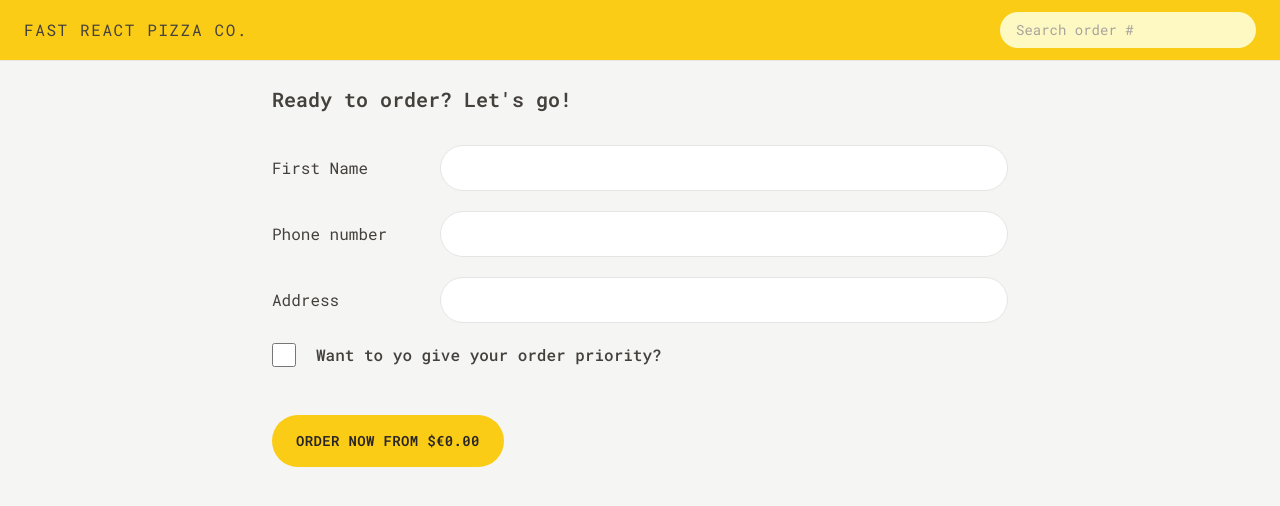
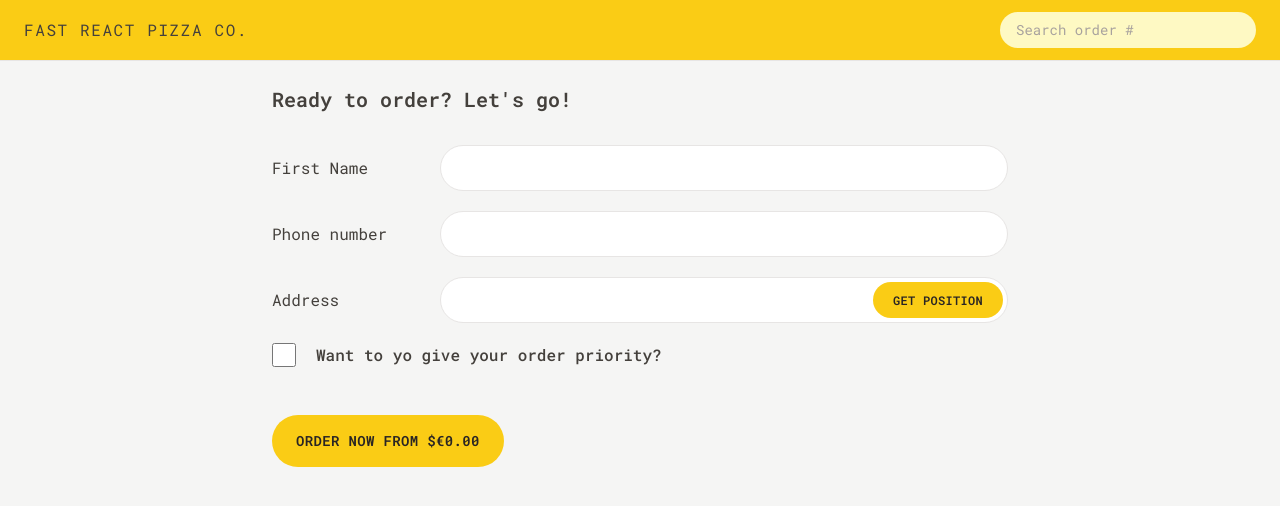
Before and after one commit to CalenArrna/Fast-React-Pizza-App, a React (Vite) app: page /order/new in a window 1280 px wide. Shown: the top 506 px of the page. Built offline with nearby package versions, Linux system fonts and the light colour scheme.

Commit message:
feat(order): added geolocation address fetching for order input

```diff
--- a/src/features/order/CreateOrder.jsx
+++ b/src/features/order/CreateOrder.jsx
@@ -2,10 +2,11 @@
 import { Form, redirect, useActionData, useNavigation } from 'react-router-dom';
 import { createOrder } from '../../services/apiRestaurant';
 import Button from '../../ui/Button';
-import { useSelector } from 'react-redux';
+import { useDispatch, useSelector } from 'react-redux';
 import { clearCart, getCart, getTotalCartPrice } from '../cart/cartSlice';
 import store from '../../store.js';
 import { formatCurrency } from '../../utils/helpers.js';
+import { fetchAddress } from '../user/userSlice.js';
 
 // https://uibakery.io/regex-library/phone-number
 const isValidPhone = (str) =>
@@ -15,15 +16,23 @@
 
 function CreateOrder() {
   const [withPriority, setWithPriority] = useState(false);
-  const username = useSelector((state) => state.user.username);
+  const {
+    username,
+    status: addressStatus,
+    position,
+    address,
+    error: errorAddress,
+  } = useSelector((state) => state.user);
   const navigation = useNavigation();
   const isSubmitting = navigation.state === 'submitting';
   const cart = useSelector(getCart);
+  const isLoadingAddress = addressStatus === 'loading';
 
   const formErrors = useActionData();
   const totalCartPrice = useSelector(getTotalCartPrice);
   const priorityPrice = withPriority ? totalCartPrice * 0.2 : 0;
   const totalPrice = totalCartPrice + priorityPrice;
+  const dispatch = useDispatch();
 
   return (
     <div className="px-4 py-6">
@@ -59,16 +68,37 @@
           </div>
         </div>
 
-        <div className="mb-5 flex flex-col gap-2 sm:flex-row sm:items-center">
+        <div className="relative mb-5 flex flex-col gap-2 sm:flex-row sm:items-center">
           <label className="sm:basis-40">Address</label>
           <div className="grow">
             <input
               className="input w-full"
               type="text"
               name="address"
+              disabled={isLoadingAddress}
+              defaultValue={address}
               required
             />
+            {addressStatus === 'error' && (
+              <p className="mt-2 rounded-md bg-red-100 p-2 text-xs text-red-700">
+                {errorAddress}
+              </p>
+            )}
           </div>
+          {!position.longitude && !position.latitude && (
+            <span className="absolute right-[3px] top-[3px] z-50 md:right-[5px] md:top-[5px]">
+              <Button
+                disabled={isLoadingAddress}
+                type="small"
+                onClick={(e) => {
+                  e.preventDefault();
+                  dispatch(fetchAddress());
+                }}
+              >
+                Get Position
+              </Button>
+            </span>
+          )}
         </div>
 
         <div className="mb-12 flex items-center gap-5">
@@ -94,9 +124,18 @@
             name="cart"
             value={JSON.stringify(cart)}
           />
+          <input
+            type="hidden"
+            name="position"
+            value={
+              position.longitude
+                ? `${position.latitude}, ${position.longitude}`
+                : ''
+            }
+          />
           <Button
             type="primary"
-            disabled={isSubmitting}
+            disabled={isSubmitting || isLoadingAddress}
           >
             {isSubmitting
               ? 'Placing order...'
--- a/src/features/user/userSlice.js
+++ b/src/features/user/userSlice.js
@@ -1,29 +1,37 @@
-// function getPosition() {
-//   return new Promise(function (resolve, reject) {
-//     navigator.geolocation.getCurrentPosition(resolve, reject);
-//   });
-// }
+import { createAsyncThunk, createSlice } from '@reduxjs/toolkit';
+import { getAddress } from '../../services/apiGeocoding';
 
-import { createSlice } from '@reduxjs/toolkit';
+function getPosition() {
+  return new Promise(function (resolve, reject) {
+    navigator.geolocation.getCurrentPosition(resolve, reject);
+  });
+}
 
-// async function fetchAddress() {
-//   // 1) We get the user's geolocation position
-//   const positionObj = await getPosition();
-//   const position = {
-//     latitude: positionObj.coords.latitude,
-//     longitude: positionObj.coords.longitude,
-//   };
+export const fetchAddress = createAsyncThunk(
+  'user/fetchAddress',
+  async function () {
+    // 1) We get the user's geolocation position
+    const positionObj = await getPosition();
+    const position = {
+      latitude: positionObj.coords.latitude,
+      longitude: positionObj.coords.longitude,
+    };
 
-//   // 2) Then we use a reverse geocoding API to get a description of the user's address, so we can display it the order form, so that the user can correct it if wrong
-//   const addressObj = await getAddress(position);
-//   const address = `${addressObj?.locality}, ${addressObj?.city} ${addressObj?.postcode}, ${addressObj?.countryName}`;
+    // 2) Then we use a reverse geocoding API to get a description of the user's address, so we can display it the order form, so that the user can correct it if wrong
+    const addressObj = await getAddress(position);
+    const address = `${addressObj?.locality}, ${addressObj?.city} ${addressObj?.postcode}, ${addressObj?.countryName}`;
 
-//   // 3) Then we return an object with the data that we are interested in
-//   return { position, address };
-// }
+    // 3) Then we return an object with the data that we are interested in
+    return { position, address };
+  },
+);
 
 const initialState = {
   username: '',
+  status: 'idle',
+  position: {},
+  address: '',
+  error: '',
 };
 
 const userSlice = createSlice({
@@ -34,6 +42,21 @@
       state.username = action.payload;
     },
   },
+  extraReducers: (builder) =>
+    builder
+      .addCase(fetchAddress.pending, (state, action) => {
+        state.status = 'loading';
+      })
+      .addCase(fetchAddress.fulfilled, (state, action) => {
+        state.position = action.payload.position;
+        state.address = action.payload.address;
+        state.status = 'idle';
+      })
+      .addCase(fetchAddress.rejected, (state, action) => {
+        state.status = 'error';
+        state.error =
+          'There was some problem getting your address. Make sure to fill this field!';
+      }),
 });
 
 export const { updateName } = userSlice.actions;
```
